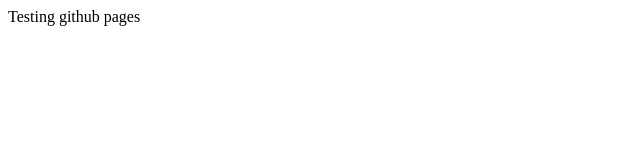
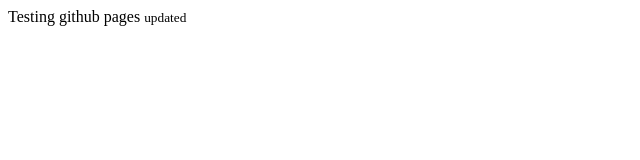
Before and after one commit to trecloux/trecloux.github.com, a plain HTML site: page index.html in a window 1280 px wide. Shown: the full height of the page, 0-640 px from the left. Drawn offline with Linux system fonts and the light colour scheme.

Commit message:
Testing page update

```diff
--- a/index.html
+++ b/index.html
@@ -5,5 +5,6 @@
   </head>
   <body>
     Testing github pages
+    <small>updated</small>
   </body>
 </html>
```
